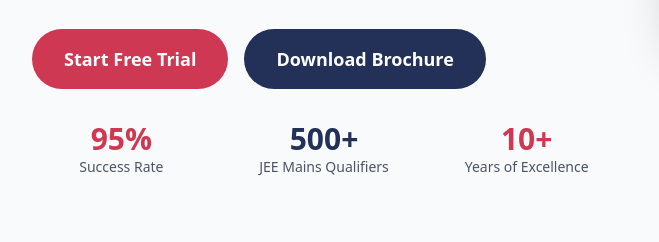
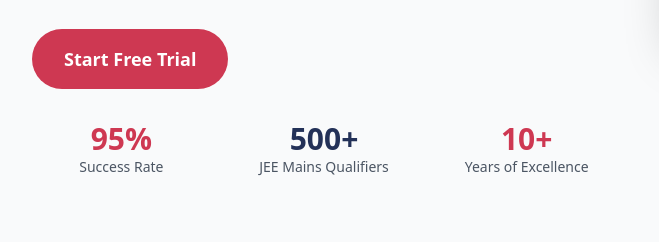
Before and after one commit to TG-Websites/Volcanic-Classes-Website, a plain HTML site: page courses/jee.html in a window 1280 px wide. Shown: the part 533-775 px from the top of the page, 0-659 px from the left. Drawn offline with nearby package versions, Linux system fonts and the light colour scheme.

Commit message:
comment download broucher btn

```diff
--- a/courses/jee.html
+++ b/courses/jee.html
@@ -176,9 +176,9 @@
             <button class="bg-volcanic-red text-white px-8 py-4 rounded-full font-semibold transition-colors text-lg">
               Start Free Trial
             </button>
-            <button class="bg-volcanic-blue text-white px-8 py-4 rounded-full font-semibold transition-colors text-lg">
+            <!-- <button class="bg-volcanic-blue text-white px-8 py-4 rounded-full font-semibold transition-colors text-lg">
               Download Brochure
-            </button>
+            </button> -->
           </div>
 
           <!-- Key Stats -->
```
